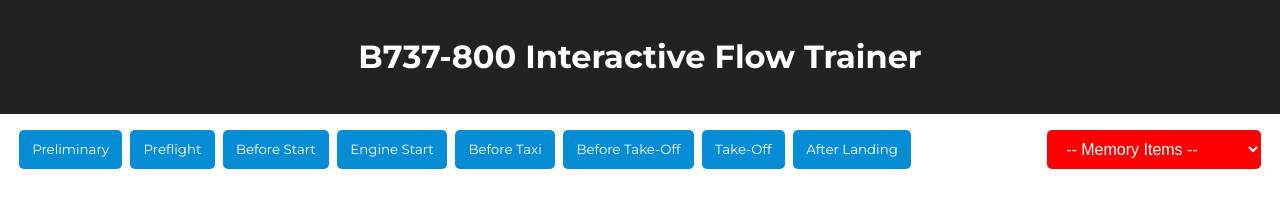
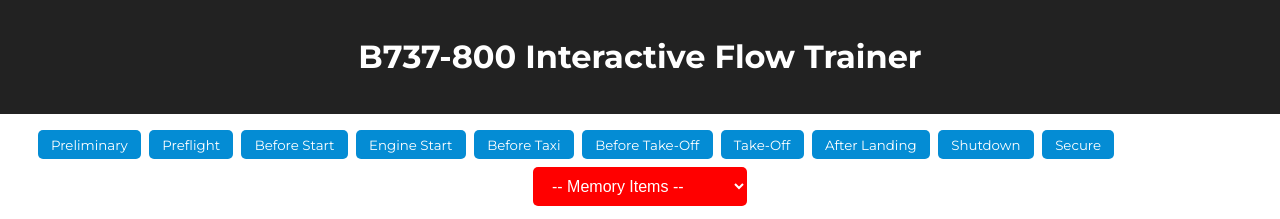
Before and after one commit to wesleyjacoby/B737-Flow-Trainer, a plain HTML site: page index.html in a window 1280 px wide. Shown: the top 219 px of the page. Drawn offline with Linux system fonts and the light colour scheme.

Commit message:
Add shutdown and secure buttons

```diff
--- a/index.html
+++ b/index.html
@@ -22,6 +22,8 @@
         <button onclick="loadFlow('beforeTakeOff')">Before Take-Off</button>
         <button onclick="loadFlow('takeOff')">Take-Off</button>
         <button onclick="loadFlow('afterLanding')">After Landing</button>
+        <button onclick="loadFlow('shutdown')">Shutdown</button>
+        <button onclick="loadFlow('secure')">Secure</button>
         <!-- Add more buttons as needed -->
         <label for="memory-dropdown">Memory Items:</label>
         <select id="memory-dropdown" onchange="loadMemoryFlow(this.value)">
```
